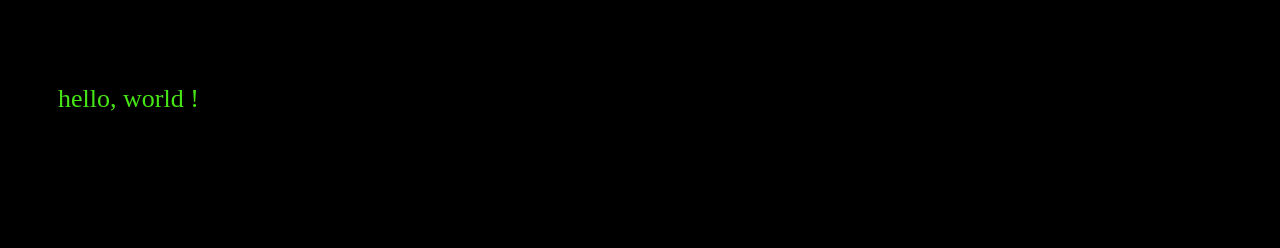
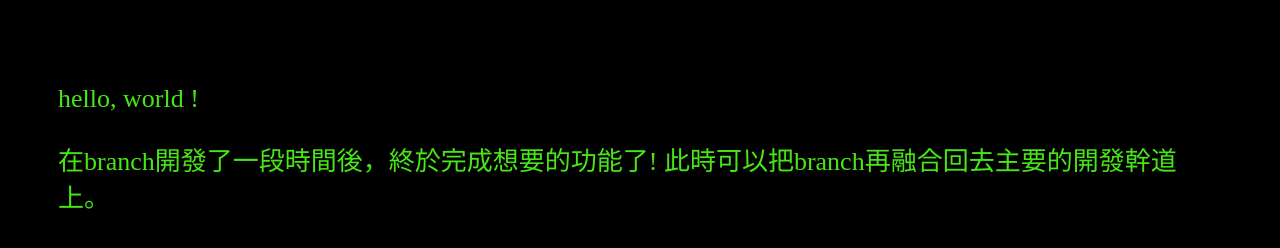
Before and after one commit to together9001/myGitHub, a plain HTML site: page index.html in a window 1280 px wide. Drawn offline with Linux system fonts and the light colour scheme.

Commit message:
改內容

```diff
--- a/index.html
+++ b/index.html
@@ -19,6 +19,8 @@
 
     <p>hello, world !</p>
 
+    <p>在branch開發了一段時間後，終於完成想要的功能了! 此時可以把branch再融合回去主要的開發幹道上。</p>
+
 
 
 </body>
```
